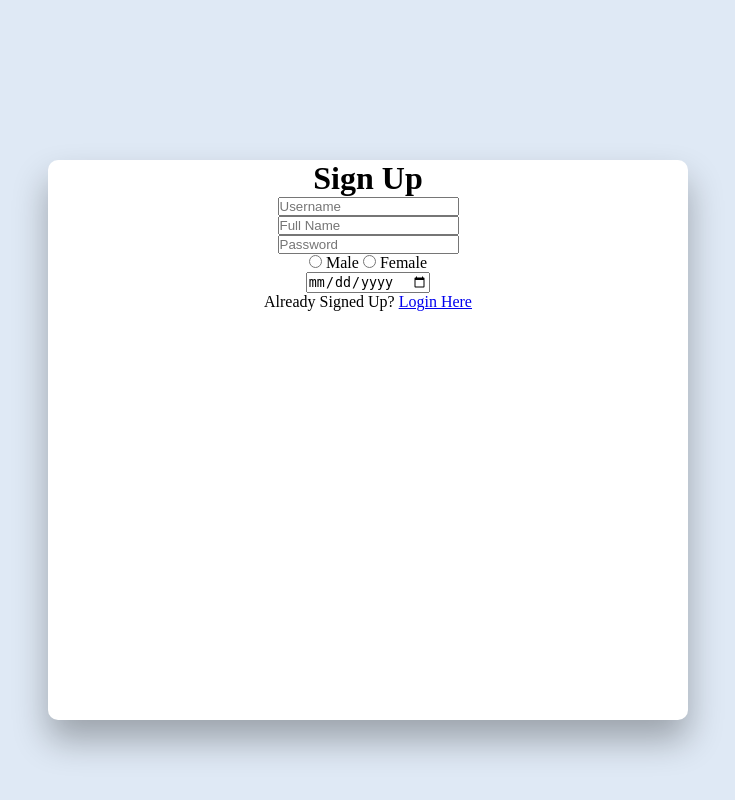
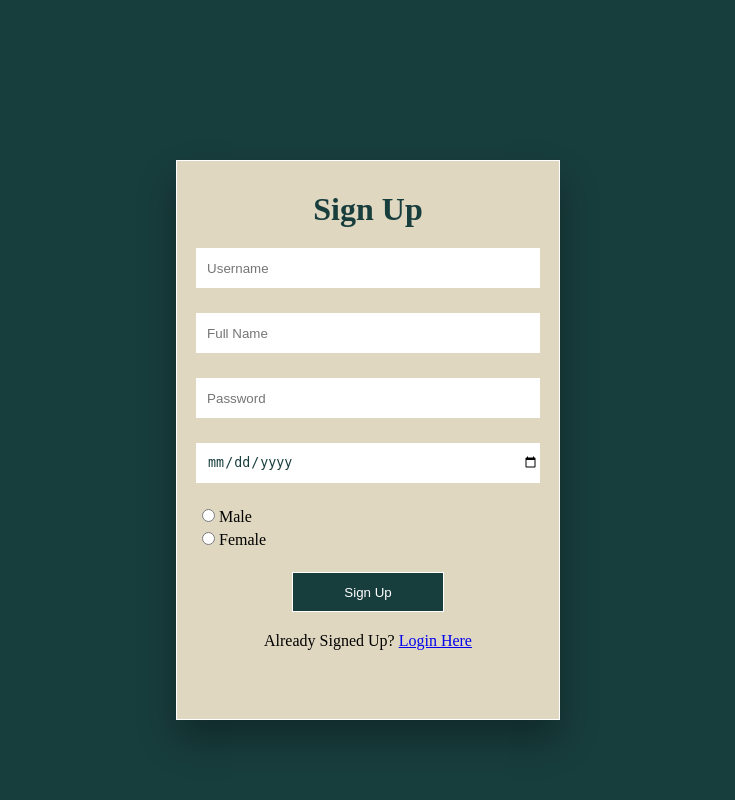
Before and after one commit to MoeSouki/responsiveGallery, a PHP site: page /signUp.html in a window 1280 px wide. Shown: the whole page, without its empty margins (272-1007 px from the left). Run offline with PHP 8.4, Linux system fonts and the light colour scheme.

Commit message:
commit 4
Adding the styles of the sign up page

```diff
--- a/signUp.html
+++ b/signUp.html
@@ -11,17 +11,24 @@
       <div id="signUp">
         <h1>Sign Up</h1>
         <form action="#">
+          <div id="inputs">
             <input type="text" placeholder="Username" />
             <br />
             <input type="text" placeholder="Full Name" />
             <br />
             <input type="text" placeholder="Password" />
             <br />
+            <input type="date" id="birthday" name="Date of Bith" />
+          </div>
+          <div class="sex">
             <input type="radio" name="sex" value="male" /> Male
+          </div>
+          <div class="sex">
             <input type="radio" name="sex" value="female" /> Female
+          </div>
           <br />
-          <input type="date" id="birthday" name="Date of Bith" />
         </form>
+        <button>Sign Up</button>
         <div id="member">Already Signed Up? <a href="#">Login Here</a></div>
       </div>
     </div>
--- a/signUpStyles.css
+++ b/signUpStyles.css
@@ -6,18 +6,57 @@
 #container {
   width: 100%;
   height: 100vh;
-  background-color: #dfe9f5;
+  background-color: #183d3d;
   text-align: center;
   justify-content: center;
 }
 
 #signUp {
-  width: 50%;
+  width: 30%;
   height: 70vh;
-  background-color: white;
-  border-radius: 10px;
+  background-color: #dfd7bf;
+  border: 1px solid #fff;
   display: inline-block;
   margin-top: 20vh;
   box-sizing: border-box;
   box-shadow: 0 20px 35px rgba(0, 0, 0, 0.3);
 }
+
+h1 {
+  font-size: xx-large;
+  color: black;
+  margin-bottom: 20px;
+  margin-top: 30px;
+  color: #183d3d;
+}
+
+#inputs input {
+  width: 90%;
+  height: 5vh;
+  outline: none;
+  border: 1px solid #fff;
+  margin-bottom: 25px;
+  background: #fff;
+  text-align: left;
+  padding-left: 10px;
+  box-sizing: border-box;
+  color: #183d3d;
+}
+#inputs input text {
+  color: #183d3d;
+}
+
+.sex {
+  text-align: left;
+  margin: 0 0 5px 25px;
+}
+
+button {
+  width: 40%;
+  height: 5vh;
+  outline: none;
+  border: 1px solid #fff;
+  background-color: #183d3d;
+  margin-bottom: 20px;
+  color: #fff;
+}
```
Lines whose indentation alone changed are shown as unchanged.
